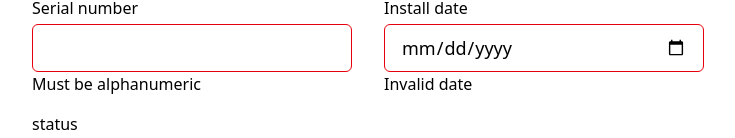
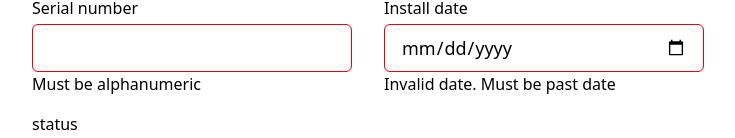
Before and after one commit to vanaigr/react-coding-challenge, a React (Vite) app: page /equipment/1 in a window 1280 px wide. Shown: the part 383-521 px from the top of the page, without its empty margins (272-1007 px from the left). Built offline with nearby package versions, Linux system fonts and the light colour scheme.

Commit message:
fix: check past date in equipment form

```diff
--- a/src/routes/equipmentRecord.tsx
+++ b/src/routes/equipmentRecord.tsx
@@ -2,7 +2,11 @@ import * as R from 'react'
 import * as Z from 'zustand'
 import { z } from 'zod'
 
-import { dateValidation } from '@/util/date'
+import {
+    cmp as dateCmp,
+    dateValidation,
+    dateLocalToComponents,
+} from '@/util/date'
 import { statuses, departments } from '@/data/records'
 
 const validation = z.object({
@@ -11,7 +15,11 @@ const validation = z.object({
     department: z.string().pipe(z.enum(departments)),
     model: z.string().nonempty('Must not be empty'),
     serialNumber: z.string().regex(/^[\p{L}\p{N}]+$/u, 'Must be alphanumeric'),
-    installDate: z.string().pipe(dateValidation),
+    installDate: z.string().pipe(dateValidation).refine(it => {
+        const today = dateLocalToComponents(new Date())!
+        // TODO: is "past date" exclusive?
+        return dateCmp(it, today) <= 0
+    }, 'Must be past date'),
     status: z.string().pipe(z.enum(statuses)),
 })
 
@@ -84,7 +92,7 @@ export function createFormData(input: RawEquipmentData): FormData {
     return { input, result }
 }
 
-export default function() {
+export default function Component() {
     const store = R.useState(() => Z.create<FormData>(() => {
         return createFormData({
             name: '',
```
